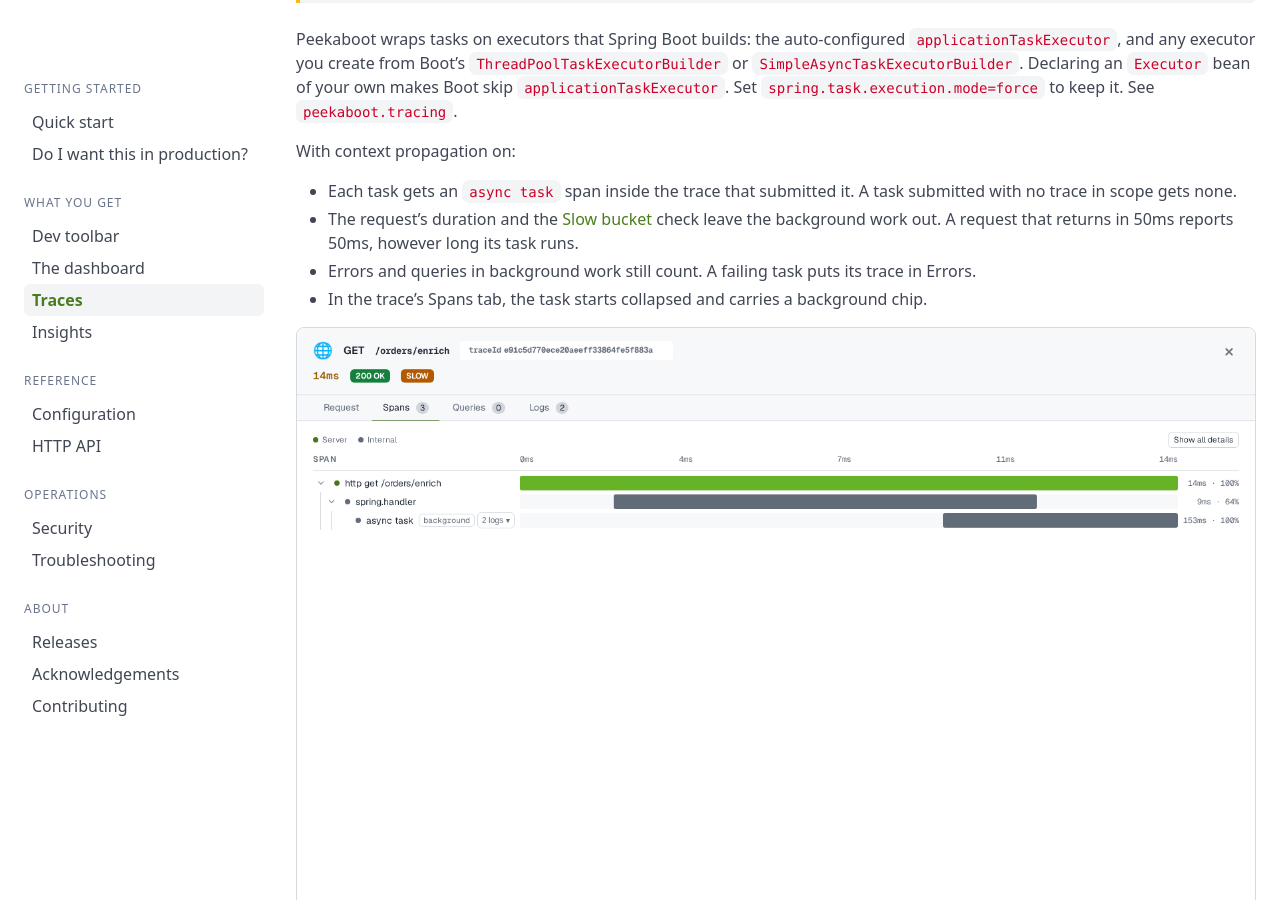
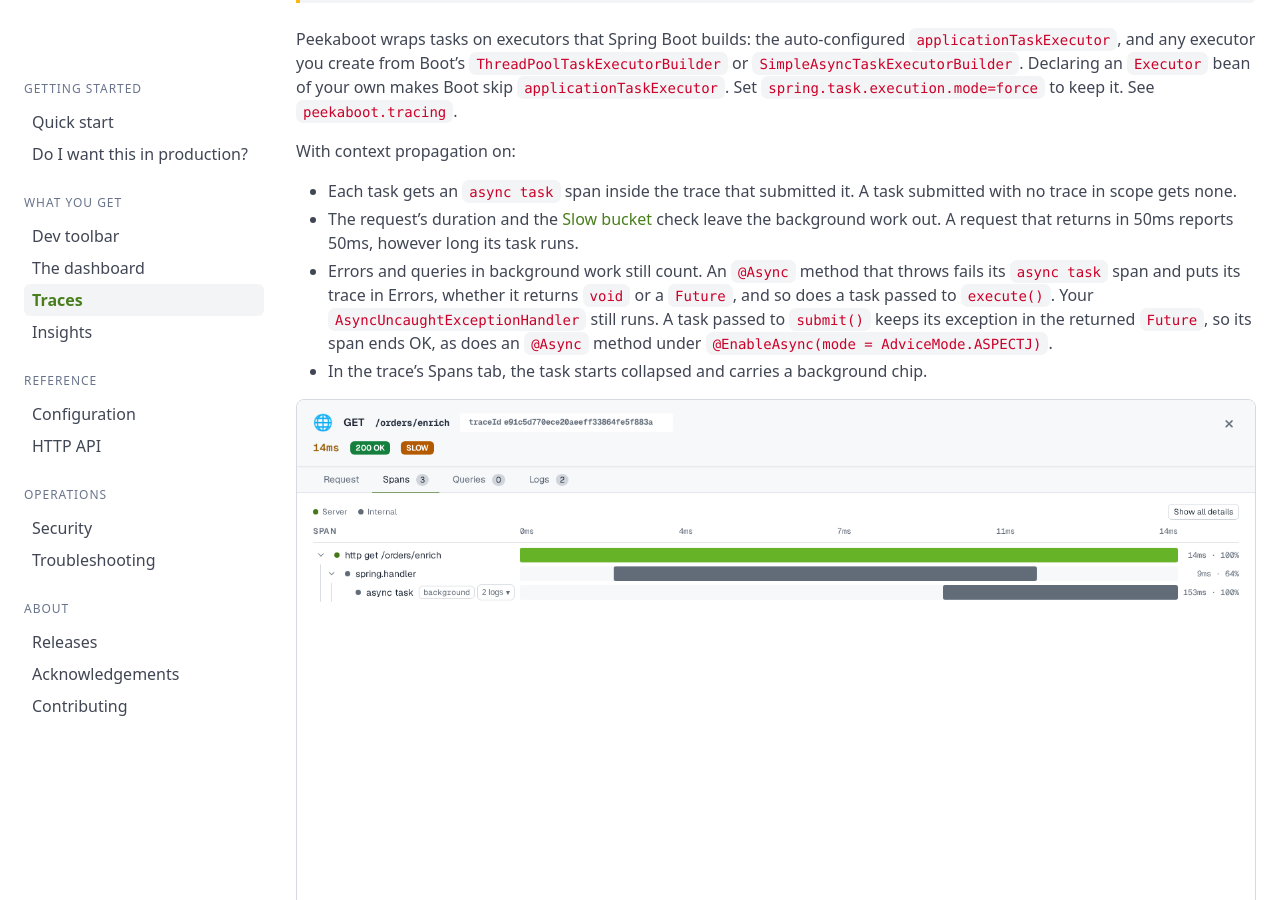
Before and after one commit to peekaboot-org/peekaboot-org.github.io, a Jekyll site: the page built from docs/traces.md, in a window 1280 px wide and 900 px high, scrolled down 1769 px. Built offline with Jekyll 4.4.1, drawn with Linux system fonts in a browser that asks for light colours.

Commit message:
docs: say a throwing @Async task fails its span

```diff
--- a/docs/traces.md
+++ b/docs/traces.md
@@ -93,8 +93,12 @@
 - The request's duration and the [Slow bucket](#the-three-buckets) check leave the
   background work out. A request that returns in 50ms reports 50ms, however long its task
   runs.
-- Errors and queries in background work still count. A failing task puts its trace in
-  Errors.
+- Errors and queries in background work still count. An `@Async` method that throws fails
+  its `async task` span and puts its trace in Errors, whether it returns `void` or a
+  `Future`, and so does a task passed to `execute()`. Your `AsyncUncaughtExceptionHandler`
+  still runs. A task passed to `submit()` keeps its exception in the returned `Future`, so
+  its span ends OK, as does an `@Async` method under
+  `@EnableAsync(mode = AdviceMode.ASPECTJ)`.
 - In the trace's Spans tab, the task starts collapsed and carries a background chip.
 
 <figure class="image">
```
Also changed, not shown: docs/configuration.md (+1 -1 lines).
